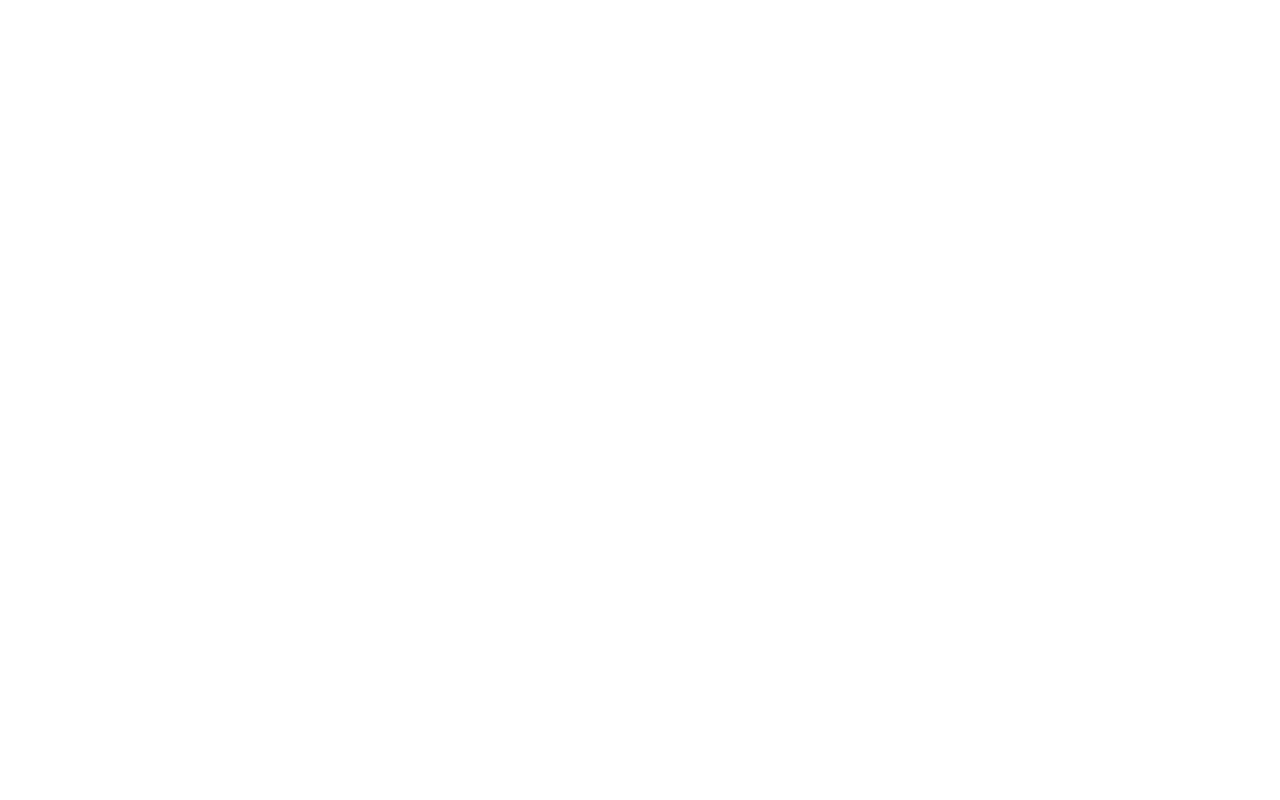
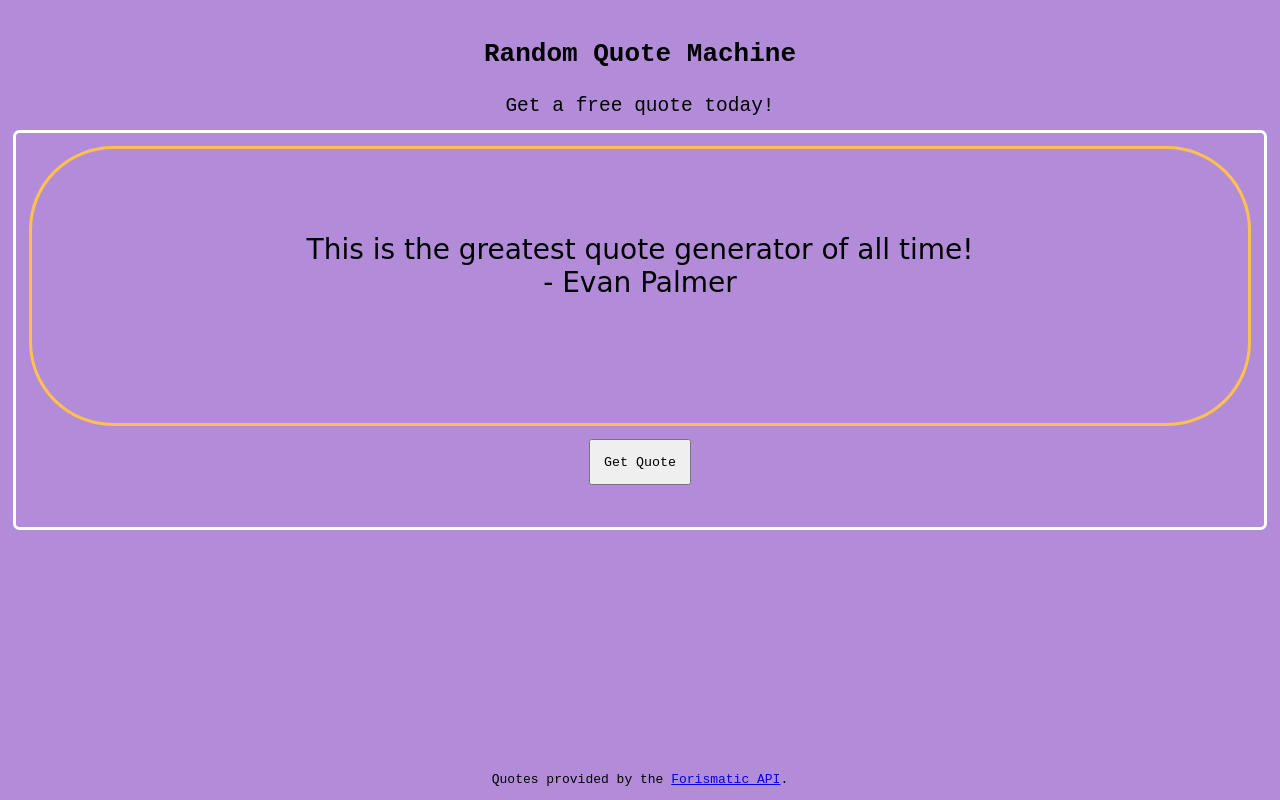
Before and after one commit to palmerev/random-quote-machine, a plain HTML site: page index.html in a window 1280 px wide. Drawn offline with nearby package versions, Linux system fonts and the light colour scheme; files that its build step writes are made by us from their sources.

Commit message:
create basic layout and styles, color scheme questionable...

```diff
--- a/css/style.scss
+++ b/css/style.scss
@@ -3,3 +3,62 @@
     margin: 0;
     padding: 0;
 }
+
+html {
+    height: 100%
+}
+body {
+    position: relative;
+    padding: 1em;
+    font-family: monospace;
+    background-color: lighten(rebeccapurple, 30%);
+    min-height: 100%;
+}
+
+h1, p, main, footer {
+    text-align: center;
+}
+
+h1 {
+    margin-top: 1em;
+    margin-bottom: 1em;
+}
+
+main {
+    margin-top: 1em;
+    padding: 1em;
+    border: 3px solid white;
+    border-radius: 0.5em;
+    min-height: 50vh;
+}
+
+p {
+    font-size: 1.5em;
+}
+
+blockquote {
+    font-size: 1.75em;
+    font-family: cursive;
+    padding: 3em;
+    border: 3px solid lighten(orange, 15%);
+    border-radius: 3em;
+    min-height: 10em;
+}
+
+footer {
+    padding: 1em;
+    position: absolute;
+    bottom: 0;
+    right: 0;
+    left: 0;
+}
+
+button {
+    margin-top: 1em;
+    padding: 1em;
+    font-family: inherit;
+}
+
+.quote-body {
+
+}
--- a/index.html
+++ b/index.html
@@ -2,10 +2,24 @@
 <html>
     <head>
         <meta charset="utf-8">
+        <title>Evan's Random Quote Machine</title>
         <link rel="stylesheet" href="css/style.css" media="screen" charset="utf-8">
-        <title>Evan's Random Quote Machine</title>
     </head>
     <body>
-
+        <h1>Random Quote Machine</h1>
+        <p>Get a free quote today!</p>
+        <main>
+            <blockquote class="quote">
+                <span id="quote-body" class="quote-body">This is the greatest quote generator of all time!</span><br />
+                <span id="quote-author" class="quote-author">- Evan Palmer</span>
+            </blockquote>
+            <div class="btn-wrapper">
+                <button id="get-quote-btn" type="button" name="button">Get Quote</button>
+            </div>
+        </main>
+        <footer>
+            Quotes provided by the <a href="#">Forismatic API</a>.
+        </footer>
+        <script src="main.js" charset="utf-8"></script>
     </body>
 </html>
```
